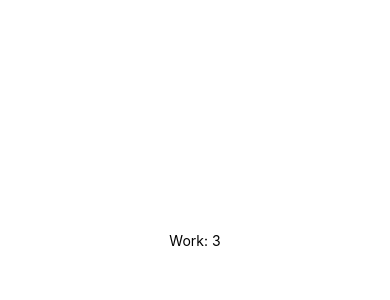
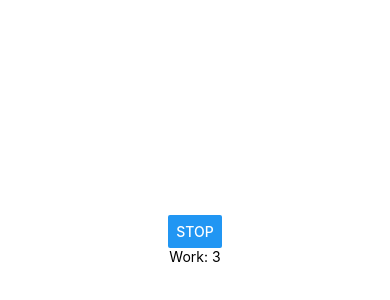
Before and after one commit to Li-Victor/Pomodoro-rn, a React Native app: screen / in a window 390 px wide. Shown: the part 182-482 px from the top of the page. Built offline with nearby package versions, Linux system fonts and the light colour scheme.

Commit message:
start stop button working for timer

```diff
--- a/App.js
+++ b/App.js
@@ -2,12 +2,63 @@ import React from 'react';
 import { StyleSheet, Button, View, Vibration } from 'react-native';
 import Timer from './Timer';
 
+const DURATION = 10000;
+
 export default class App extends React.Component {
+  state = {
+    stop: false,
+    breakLength: 5,
+    workLength: 10,
+    timer: 10,
+    isBreak: false
+  }
+
+  componentDidMount() {
+    this.startTimer();
+  }
+
+  componentWillUnMount() {
+    this.stopTimer();
+  }
+
+  startTimer = () => {
+    this.timerIntervalID = setInterval(() => {
+      this.decrementClock();
+    }, 1000);
+  }
+
+  stopTimer = () => {
+    clearInterval(this.timerIntervalID);
+  }
+
+  onPress = () => {
+    if (this.state.stop) {
+      this.startTimer();
+    } else {
+      this.stopTimer();
+    }
+    this.setState((prevState) => ({ stop: !prevState.stop }));
+  }
+
+  decrementClock = () => {
+    const { workLength, breakLength, timer } = this.state;
+    if (timer === 0) {
+      this.setState((prevState) => ({
+        timer: prevState.isBreak ? workLength : breakLength,
+        isBreak: !prevState.isBreak
+      }));
+    } else {
+      if (timer === 1) Vibration.vibrate(DURATION);
+      this.setState((prevState) => ({ timer: prevState.timer - 1 }));
+    }
+  }
 
   render() {
+    const { stop, timer, isBreak } = this.state;
     return (
       <View style={styles.container}>
-        <Timer breakLength={5} workLength={10} />
+        <Button title={stop ? 'Start' : 'Stop'} onPress={this.onPress} />
+        <Timer timer={timer} isBreak={isBreak} />
       </View>
     );
   }
--- a/Timer.js
+++ b/Timer.js
@@ -2,57 +2,16 @@ import React from 'react';
 import { View, Text, Vibration } from 'react-native';
 import PropTypes from 'prop-types';
 
-const DURATION = 10000;
 
-class Timer extends React.Component {
-  constructor(props) {
-    super(props);
-
-    const { workLength } = this.props;
-
-    this.state = {
-      timer: workLength,
-      isBreak: false
-    };
-  }
-
-  componentDidMount() {
-    this.timerIntervalID = setInterval(() => {
-      this.decrementClock();
-    }, 1000);
-  }
-
-  componentWillUnMount() {
-    clearInterval(this.timerIntervalID);
-  }
-
-  decrementClock = () => {
-    const { workLength, breakLength } = this.props;
-    const { timer } = this.state;
-    if (timer === 0) {
-      this.setState((prevState) => ({
-        timer: prevState.isBreak ? workLength : breakLength,
-        isBreak: !prevState.isBreak
-      }));
-    } else {
-      if (timer === 1) Vibration.vibrate(DURATION);
-      this.setState((prevState) => ({ timer: prevState.timer - 1 }));
-    }
-  }
-
-  render() {
-    const { timer, isBreak } = this.state;
-    return (
-      <View>
-        { isBreak ? (<Text>Break: {timer}</Text>) : (<Text>Work: {timer}</Text>) }
-      </View>
-    );
-  }
-}
+const Timer = ({ timer, isBreak }) => (
+  <View>
+    { isBreak ? (<Text>Break: {timer}</Text>) : (<Text>Work: {timer}</Text>) }
+  </View>
+);
 
 Timer.propTypes = {
-  workLength: PropTypes.number.isRequired,
-  breakLength: PropTypes.number.isRequired
+  timer: PropTypes.number.isRequired,
+  isBreak: PropTypes.bool.isRequired
 };
 
 export default Timer;
--- a/package.json
+++ b/package.json
@@ -1,5 +1,5 @@
 {
-  "name": "empty-project-template",
+  "name": "Pomodoro",
   "main": "node_modules/expo/AppEntry.js",
   "private": true,
   "scripts": {
```
